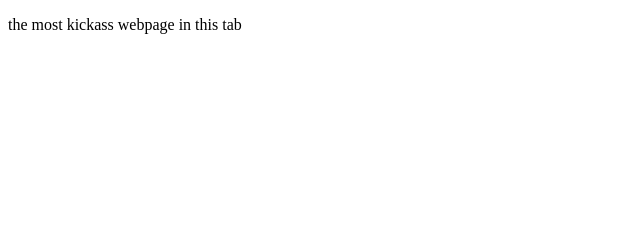
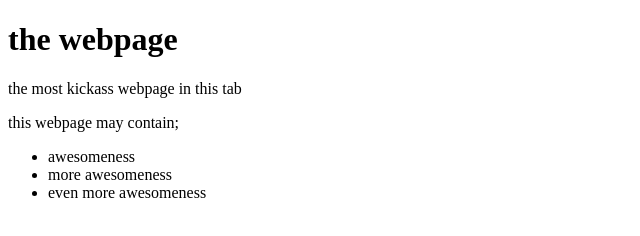
Before and after one commit to dan-jugz/office, a plain HTML site: page my-first-webpage.html in a window 1280 px wide. Shown: the whole page, without its empty margins (0-640 px from the left). Drawn offline with Linux system fonts and the light colour scheme.

Commit message:
add block elements

```diff
--- a/my-first-webpage.html
+++ b/my-first-webpage.html
@@ -5,6 +5,13 @@
     <title>awesome</title>
   </head>
   <body>
+    <h1>the webpage</h1>
     <p>the most kickass webpage in this tab</p>
+    <p>this webpage may contain;<p/>
+      <ul>
+        <li>awesomeness</li>
+        <li>more awesomeness</li>
+        <li>even more awesomeness</li>
+      </ul>
   </body>
 </html>
```
